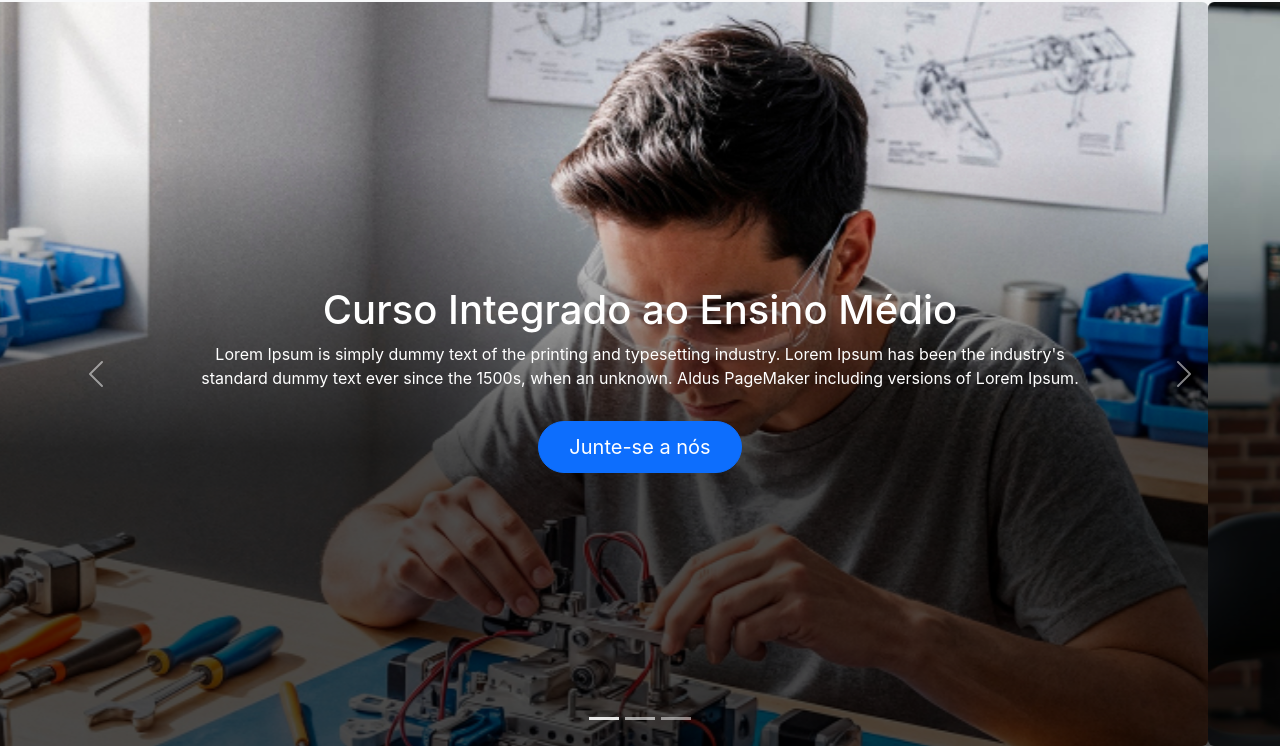
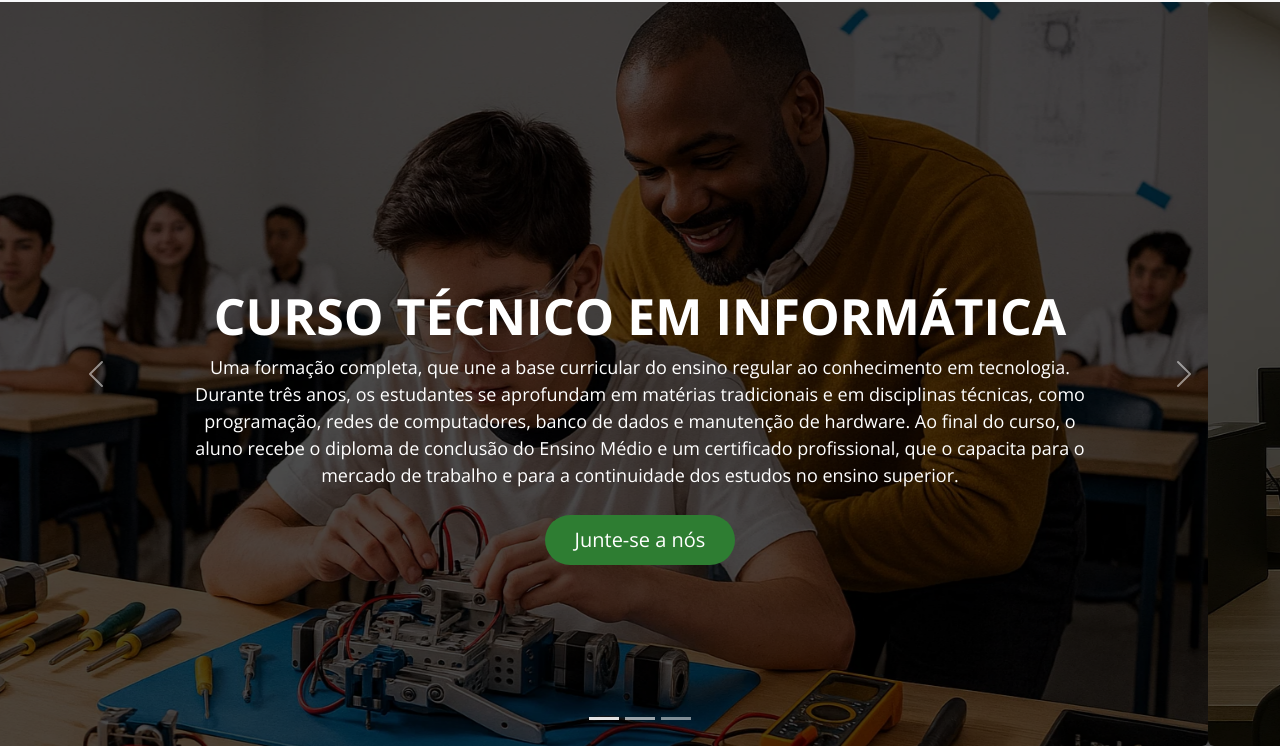
Before and after one commit to layllabarrozo/layllabarrozo.github.io, a plain HTML site: page index.html in a window 1280 px wide. Shown: the part 54-802 px from the top of the page. Drawn offline with nearby package versions, Linux system fonts and the light colour scheme.

Commit message:
Adiciona fotos no carrossel, fontes e cores (botão)

```diff
--- a/index.html
+++ b/index.html
@@ -34,8 +34,8 @@
     </nav>
 
     <div class="carousel-caption texto">
-        <h1>Curso Integrado ao Ensino Médio</h1>
-        <p>Lorem Ipsum is simply dummy text of the printing and typesetting industry. Lorem Ipsum has been the industry's standard dummy text ever since the 1500s, when an unknown. Aldus PageMaker including versions of Lorem Ipsum.</p>
+        <h1><strong>CURSO TÉCNICO EM INFORMÁTICA</strong></h1>
+        <p>Uma formação completa, que une a base curricular do ensino regular ao conhecimento em tecnologia. Durante três anos, os estudantes se aprofundam em matérias tradicionais e em disciplinas técnicas, como programação, redes de computadores, banco de dados e manutenção de hardware. Ao final do curso, o aluno recebe o diploma de conclusão do Ensino Médio e um certificado profissional, que o capacita para o mercado de trabalho e para a continuidade dos estudos no ensino superior.</p>
         <a href="form.html" class="btn btn-primary btn-lg">Junte-se a nós</a>
     </div>
 
@@ -51,7 +51,7 @@
             <div class="carousel-item active">
                 <!-- Contêiner com gradiente para a imagem -->
                 <div class="image-gradient-overlay">
-                    <img src="Imagens/2152006099.jpg" class="d-block w-100 rounded" alt="Primeira imagem do carrossel">
+                    <img src="Imagens/alunoRobotica.webp" class="d-block w-100 rounded" alt="Primeira imagem do carrossel">
                 </div>
                 <!--<div class="carousel-caption d-none d-md-block text-white">
                     <h5 class="display-4 fw-bold">Inovação</h5>
@@ -61,7 +61,7 @@
             </div>
             <div class="carousel-item">
                 <div class="image-gradient-overlay">
-                    <img src="Imagens/33353.jpg" class="d-block w-100 rounded" alt="Segunda imagem do carrossel">
+                    <img src="Imagens/salaComputadores.webp" class="d-block w-100 rounded" alt="Segunda imagem do carrossel">
                 </div>
                 <!--<div class="carousel-caption d-none d-md-block text-white">
                     <h5 class="display-4 fw-bold">Qualidade</h5>
@@ -71,7 +71,7 @@
             </div>
             <div class="carousel-item">
                 <div class="image-gradient-overlay">
-                    <img src="Imagens/42298.jpg" class="d-block w-100 rounded" alt="Terceira imagem do carrossel">
+                    <img src="Imagens/alunosComputador.png" class="d-block w-100 rounded" alt="Terceira imagem do carrossel">
                 </div>
                 <!--<div class="carousel-caption d-none d-md-block text-white">
                     <h5 class="display-4 fw-bold">Confiança</h5>
@@ -149,6 +149,5 @@
 
     <!-- Carrega os scripts do Bootstrap via CDN -->
     <script src="https://cdn.jsdelivr.net/npm/bootstrap@5.3.3/dist/js/bootstrap.bundle.min.js" xintegrity="sha384-YvpcrYf0tY3lHB60NNkmXc5s9fDVZLESaAA55NDzOxhy9GkcIdslK1eN7N6jIeHz" crossorigin="anonymous"></script>
-
 </body>
 </html>
--- a/style.css
+++ b/style.css
@@ -1,5 +1,12 @@
+@import url('https://fonts.googleapis.com/css2?family=Bebas+Neue&family=Open+Sans:ital,wght@0,300..800;1,300..800&display=swap');
+
 body {
-    font-family: -apple-system, BlinkMacSystemFont, "Segoe UI", Roboto, "Helvetica Neue", Arial, sans-serif, "Apple Color Emoji", "Segoe UI Emoji", "Segoe UI Symbol";
+    /*font-family: -apple-system, BlinkMacSystemFont, "Segoe UI", Roboto, "Helvetica Neue", Arial, sans-serif, "Apple Color Emoji", "Segoe UI Emoji", "Segoe UI Symbol";*/
+    font-family: "Open Sans", sans-serif;
+    font-optical-sizing: auto;
+    font-weight: <weight>;
+    font-style: normal;
+    font-variation-settings: "wdth" 100;
     background-color: #f8f9fa;
 }
 .navbar-brand, .nav-link {
@@ -33,8 +40,8 @@ body {
     bottom: 0;
     left: 0;
     width: 100%;
-    height: 80%; /* Altura do gradiente, pode ser ajustado */
-    background: linear-gradient(to top, rgba(0,0,0,0.7) 50%, transparent 100%);
+    height: 100%; /* Altura do gradiente, pode ser ajustado */
+    background: linear-gradient(to top, rgba(0, 0, 0, 0.7) 100%, transparent 100%);
     z-index: 1;
 }
 /* Garantindo que a legenda do carrossel fique acima do gradiente */
@@ -46,15 +53,28 @@ body {
 }
 
 .btn {
-    margin: 15px 0 0 0;
+    background-color: #2E7D32;
+    border: #1B5E20;
+    margin: 10px 0 0 0;
     border-radius: 50px;
     padding: 10px 30px;
+    transition: 0.3s; /* Deixa a transição suave */
 }
 
+.btn:hover {
+    background-color: #1B5E20; /* Azul ao passar o mouse */
+    cursor: pointer; /* Mostra a "mãozinha" */
+  }
+
 .texto{
+    font-size: 18px;
     position: absolute;
     top: 40%;
     display: block;
     margin: auto;
     text-align: center;
 }
+
+h1{
+    font-size: 50px;
+  }
```
Also changed, not shown: Imagens/2152006099.jpg (deleted), Imagens/33353.jpg (deleted), Imagens/42298.jpg (deleted), Imagens/alunoRobotica.webp (added), Imagens/ifceLogo.png (deleted), Imagens/logo_ifce.png (deleted), Imagens/salaComputadores.webp (added), 1 other file.
